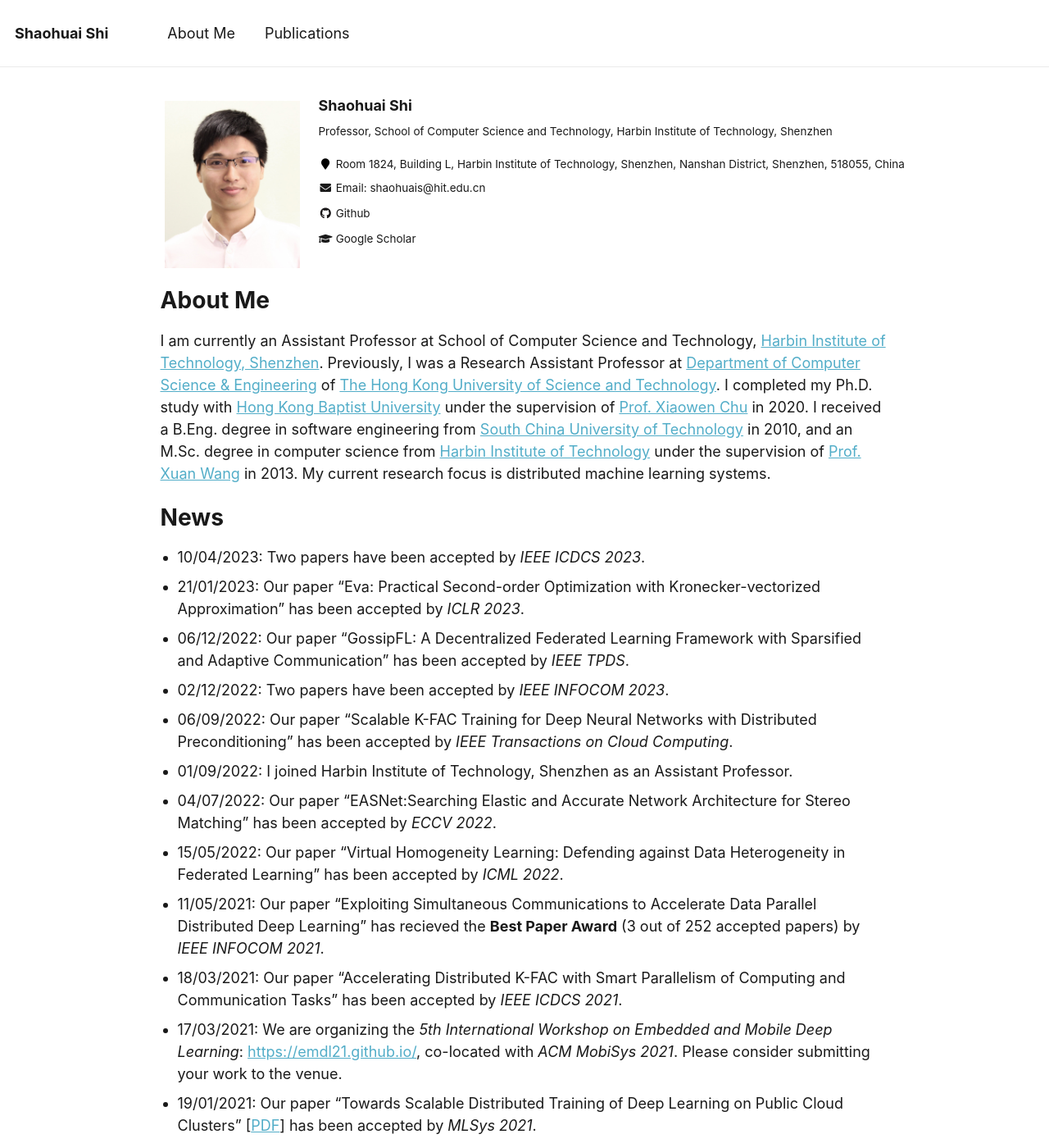
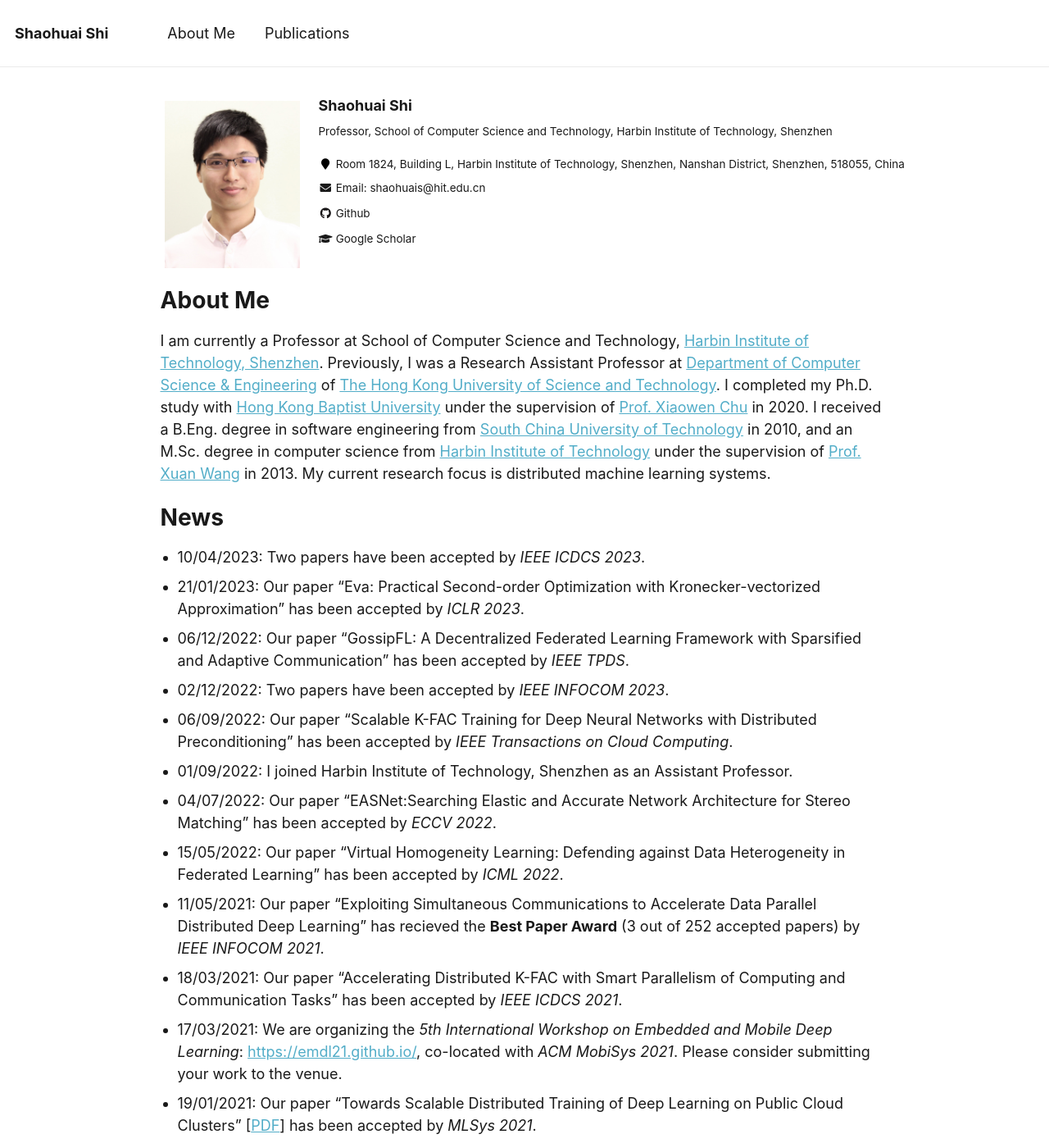
Before and after one commit to shaohuais/shaohuais.github.io, a Jekyll site: the page built from about.md, in a window 1280 px wide and 1400 px high. Shown: the whole window at 82% size. Built offline with Jekyll 4.4.1, drawn with Linux system fonts in a browser that asks for light colours; some of the changed text lies outside the part shown.

Commit message:
revise hp

```diff
--- a/about.md
+++ b/about.md
@@ -11,7 +11,7 @@ redirect_from:
 
 About Me
 ======
-I am currently an Assistant Professor at School of Computer Science and Technology, [Harbin Institute of Technology, Shenzhen](https://www.hitsz.edu.cn/). Previously, I was a Research Assistant Professor at [Department of Computer Science & Engineering](https://www.cse.ust.hk/) of [The Hong Kong University of Science and Technology](https://www.ust.hk). I completed my Ph.D. study with [Hong Kong Baptist University](https://www.hkbu.edu.hk) under the supervision of [Prof. Xiaowen Chu](http://www.comp.hkbu.edu.hk/~chxw/) in 2020. I received a B.Eng. degree in software engineering from [South China University of Technology](https://www.scut.edu.cn) in 2010, and an M.Sc. degree in computer science from [Harbin Institute of Technology](https://www.hitsz.edu.cn) under the supervision of [Prof. Xuan Wang](http://faculty.hitsz.edu.cn/wangxuan) in 2013. My current research focus is distributed machine learning systems.
+I am currently a Professor at School of Computer Science and Technology, [Harbin Institute of Technology, Shenzhen](https://www.hitsz.edu.cn/). Previously, I was a Research Assistant Professor at [Department of Computer Science & Engineering](https://www.cse.ust.hk/) of [The Hong Kong University of Science and Technology](https://www.ust.hk). I completed my Ph.D. study with [Hong Kong Baptist University](https://www.hkbu.edu.hk) under the supervision of [Prof. Xiaowen Chu](http://www.comp.hkbu.edu.hk/~chxw/) in 2020. I received a B.Eng. degree in software engineering from [South China University of Technology](https://www.scut.edu.cn) in 2010, and an M.Sc. degree in computer science from [Harbin Institute of Technology](https://www.hitsz.edu.cn) under the supervision of [Prof. Xuan Wang](http://faculty.hitsz.edu.cn/wangxuan) in 2013. My current research focus is distributed machine learning systems.
 
 News
 ======
```
Also changed, not shown: other parts of about.md (+2 -1 lines).
